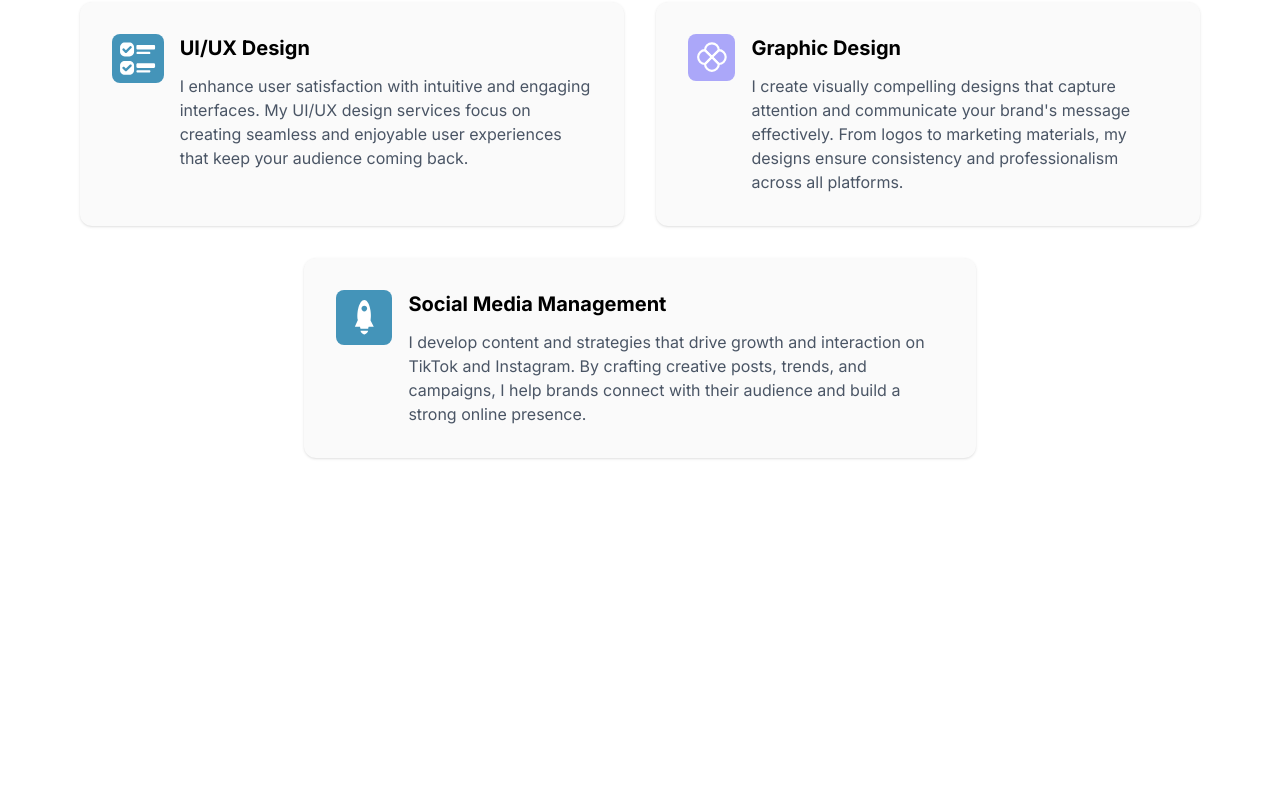
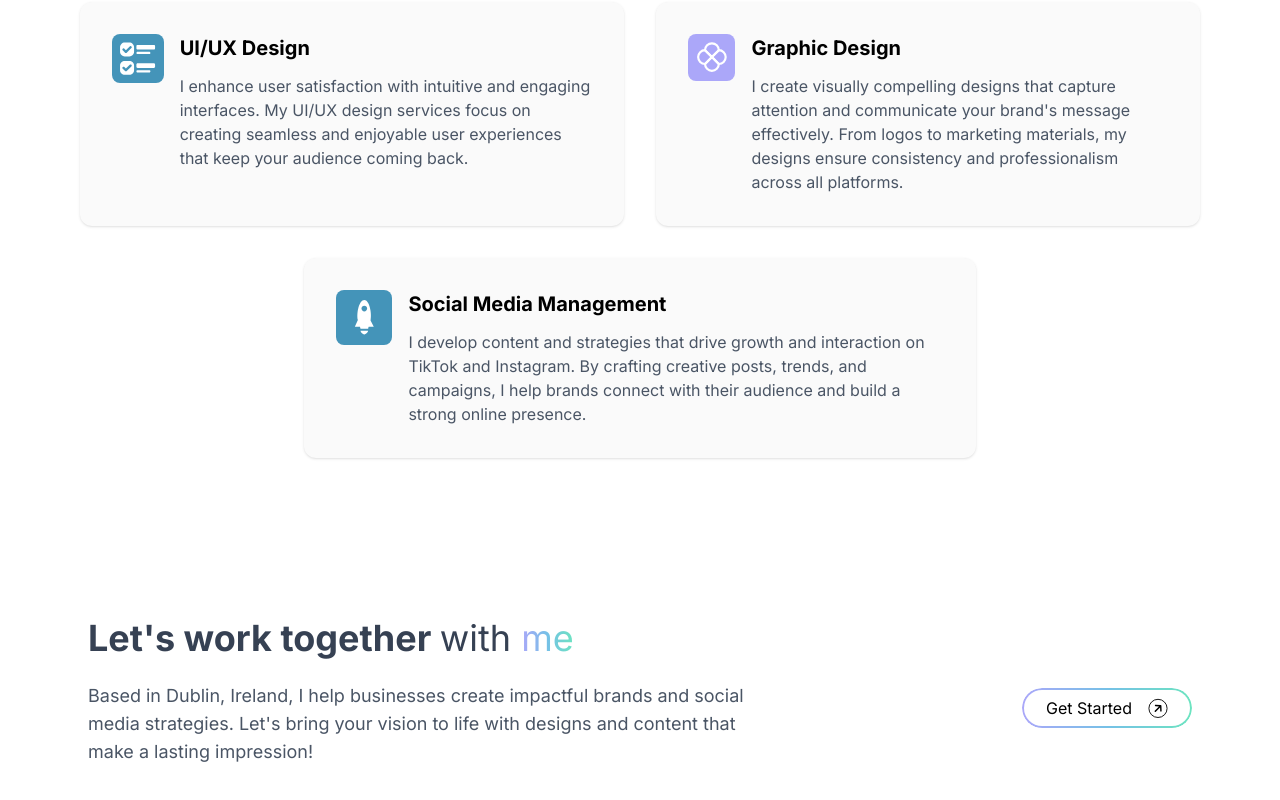
Before and after one commit to Ozea/loki, a Next.js app: page / in a window 1280 px wide. Shown: the part 3077-3877 px from the top of the page. Before the commit the page ends 3599 px from the top, so only its background shows below. Built offline with nearby package versions, Linux system fonts and the light colour scheme.

Commit message:
feat: cta pre footer section

```diff
--- a/src/app/page.tsx
+++ b/src/app/page.tsx
@@ -40,6 +40,28 @@ export default function Home() {
         <WorkTogether />
 
         <DesignApproach />
+
+        <div className="max-w-6xl mx-auto px-6 py-16 md:py-24">
+          <div className="flex flex-col md:flex-row justify-between items-start md:items-center gap-8">
+            <div className="max-w-2xl">
+              <h2 className="text-3xl md:text-3xl lg:text-4xl font-bold text-gray-700 mb-6">
+                Let&apos;s work together{' '}
+                <span className="whitespace-nowrap font-normal">
+                  with <span className="text-gradient">me</span>
+                </span>
+              </h2>
+
+              <p className="text-lg text-gray-600 mb-8">
+                Based in Dublin, Ireland, I help businesses create impactful brands and social media strategies. Let's bring your vision to life with
+                designs and content that make a lasting impression!
+              </p>
+            </div>
+
+            <div className="w-full md:w-auto">
+              <GradientButton href="/get-started">Get Started</GradientButton>
+            </div>
+          </div>
+        </div>
       </main>
     </div>
   )
```
